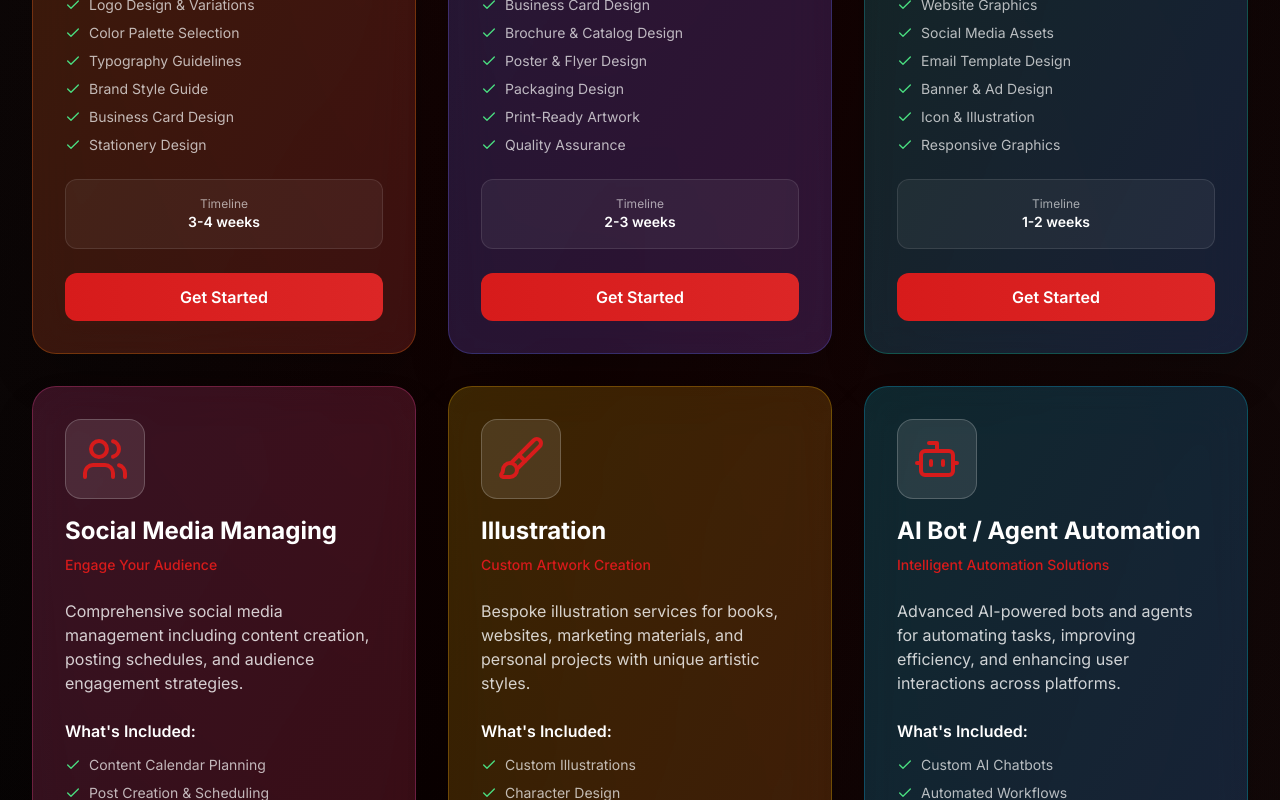
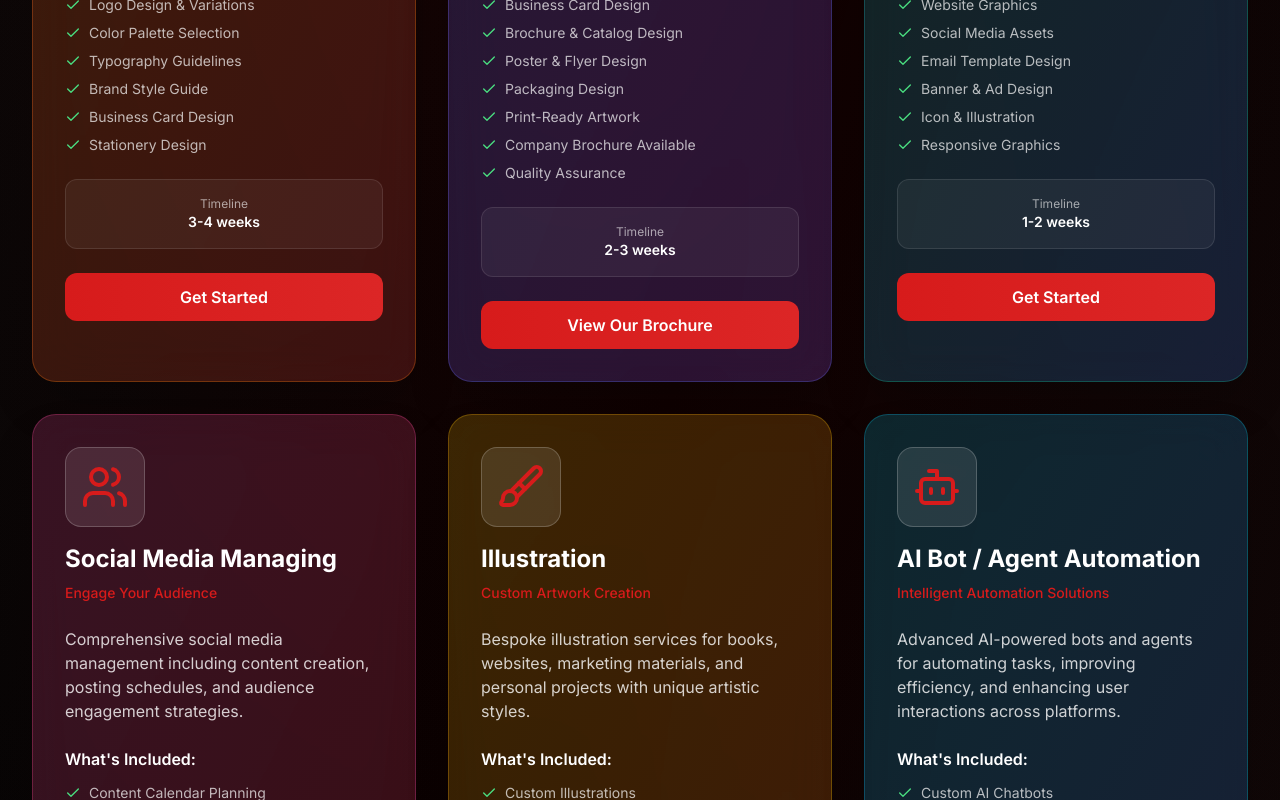
Before and after one commit to Catalystcrewcreators1/Catalyst-Crew, a React (Vite) app: page /services in a window 1280 px wide. Shown: the part 1660-2460 px from the top of the page. Built offline with nearby package versions, Linux system fonts and the light colour scheme.

Commit message:
Add brochure links

```diff
--- a/src/pages/About.tsx
+++ b/src/pages/About.tsx
@@ -11,7 +11,6 @@ import {
   Globe,
   Rocket,
   Sparkles,
-  Download,
   ExternalLink
 } from 'lucide-react';
 import { ScrollReveal, FloatingElement } from '../components/ui/ScrollAnimations';
@@ -279,10 +278,15 @@ const About = () => {
                   </motion.div>
 
                   <motion.div whileHover={{ scale: 1.05 }} whileTap={{ scale: 0.95 }}>
-                    <button className="inline-flex items-center space-x-2 px-6 md:px-8 py-3 md:py-4 border-2 border-catalyst-red/50 text-catalyst-red hover:bg-catalyst-red hover:text-white rounded-2xl font-semibold transition-all duration-300 backdrop-blur-sm w-full sm:w-auto justify-center">
-                      <Download className="w-5 h-5" />
-                      <span>Download Brochure</span>
-                    </button>
+                    <a
+                      href="https://online.fliphtml5.com/Catalyst_Crew/rwae/"
+                      target="_blank"
+                      rel="noopener noreferrer"
+                      className="inline-flex items-center space-x-2 px-6 md:px-8 py-3 md:py-4 border-2 border-catalyst-red/50 text-catalyst-red hover:bg-catalyst-red hover:text-white rounded-2xl font-semibold transition-all duration-300 backdrop-blur-sm w-full sm:w-auto justify-center"
+                    >
+                      <ExternalLink className="w-5 h-5" />
+                      <span>Our Brochure</span>
+                    </a>
                   </motion.div>
                 </motion.div>
               </div>
--- a/src/pages/Services.tsx
+++ b/src/pages/Services.tsx
@@ -99,11 +99,17 @@ const Services = () => {
         "Poster & Flyer Design",
         "Packaging Design",
         "Print-Ready Artwork",
+        "Company Brochure Available",
         "Quality Assurance"
       ],
       timeline: "2-3 weeks",
       color: "from-indigo-500/20 to-purple-500/20",
-      borderColor: "border-indigo-500/30"
+      borderColor: "border-indigo-500/30",
+      customCTA: {
+        text: "View Our Brochure",
+        href: "https://online.fliphtml5.com/Catalyst_Crew/rwae/",
+        external: true
+      }
     },
     {
       icon: <Monitor className="w-12 h-12" />,
@@ -328,6 +334,18 @@ const Services = () => {
                     </div>
 
                     {/* CTA Button */}
+                    {service.customCTA ? (
+                      <motion.a
+                        href={service.customCTA.href}
+                        target={service.customCTA.external ? "_blank" : "_self"}
+                        rel={service.customCTA.external ? "noopener noreferrer" : ""}
+                        whileHover={{ scale: 1.05 }}
+                        whileTap={{ scale: 0.95 }}
+                        className="w-full py-2.5 md:py-3 bg-gradient-to-r from-catalyst-red to-red-600 text-white rounded-xl font-semibold transition-all duration-300 text-sm md:text-base hover:from-red-600 hover:to-catalyst-red hover:shadow-lg text-center block"
+                      >
+                        {service.customCTA.text}
+                      </motion.a>
+                    ) : (
                       <motion.button
                         whileHover={{ scale: 1.05 }}
                         whileTap={{ scale: 0.95 }}
@@ -335,11 +353,54 @@ const Services = () => {
                       >
                         Get Started
                       </motion.button>
+                    )}
                   </div>
                 </motion.div>
               </ScrollReveal>
             ))}
           </div>
+        </div>
+      </section>
+
+      {/* Brochure Section */}
+      <section className="py-20 relative overflow-hidden">
+        <div className="absolute inset-0 bg-gradient-to-r from-catalyst-red/5 via-transparent to-catalyst-red/5" />
+
+        <div className="max-w-4xl mx-auto px-4 sm:px-6 lg:px-8 relative z-10 text-center">
+          <ScrollReveal>
+            <motion.div
+              initial={{ opacity: 0, y: 50 }}
+              whileInView={{ opacity: 1, y: 0 }}
+              transition={{ duration: 0.6 }}
+              viewport={{ once: true }}
+              className="bg-gradient-to-br from-white/10 to-white/5 border border-white/20 rounded-3xl p-8 md:p-12 backdrop-blur-sm"
+            >
+              <div className="w-20 h-20 bg-catalyst-red/20 rounded-2xl flex items-center justify-center mb-6 mx-auto">
+                <FileText className="w-10 h-10 text-catalyst-red" />
+              </div>
+
+              <h2 className="text-3xl md:text-4xl font-heading font-bold mb-4">
+                <span className="block" style={{ color: '#D71B1B' }}>View Our</span>
+                <span className="text-white">Company Brochure</span>
+              </h2>
+
+              <p className="text-xl text-white/70 mb-8 max-w-2xl mx-auto">
+                Discover our comprehensive range of services, portfolio highlights, and company information in our interactive digital brochure.
+              </p>
+
+              <motion.a
+                href="https://online.fliphtml5.com/Catalyst_Crew/rwae/"
+                target="_blank"
+                rel="noopener noreferrer"
+                whileHover={{ scale: 1.05 }}
+                whileTap={{ scale: 0.95 }}
+                className="inline-flex items-center px-8 py-4 bg-gradient-to-r from-catalyst-red to-red-600 text-white rounded-xl font-semibold text-lg transition-all duration-300 hover:from-red-600 hover:to-catalyst-red hover:shadow-lg"
+              >
+                <FileText className="w-5 h-5 mr-3" />
+                View Interactive Brochure
+              </motion.a>
+            </motion.div>
+          </ScrollReveal>
         </div>
       </section>
 
```
Lines whose indentation alone changed are shown as unchanged.
